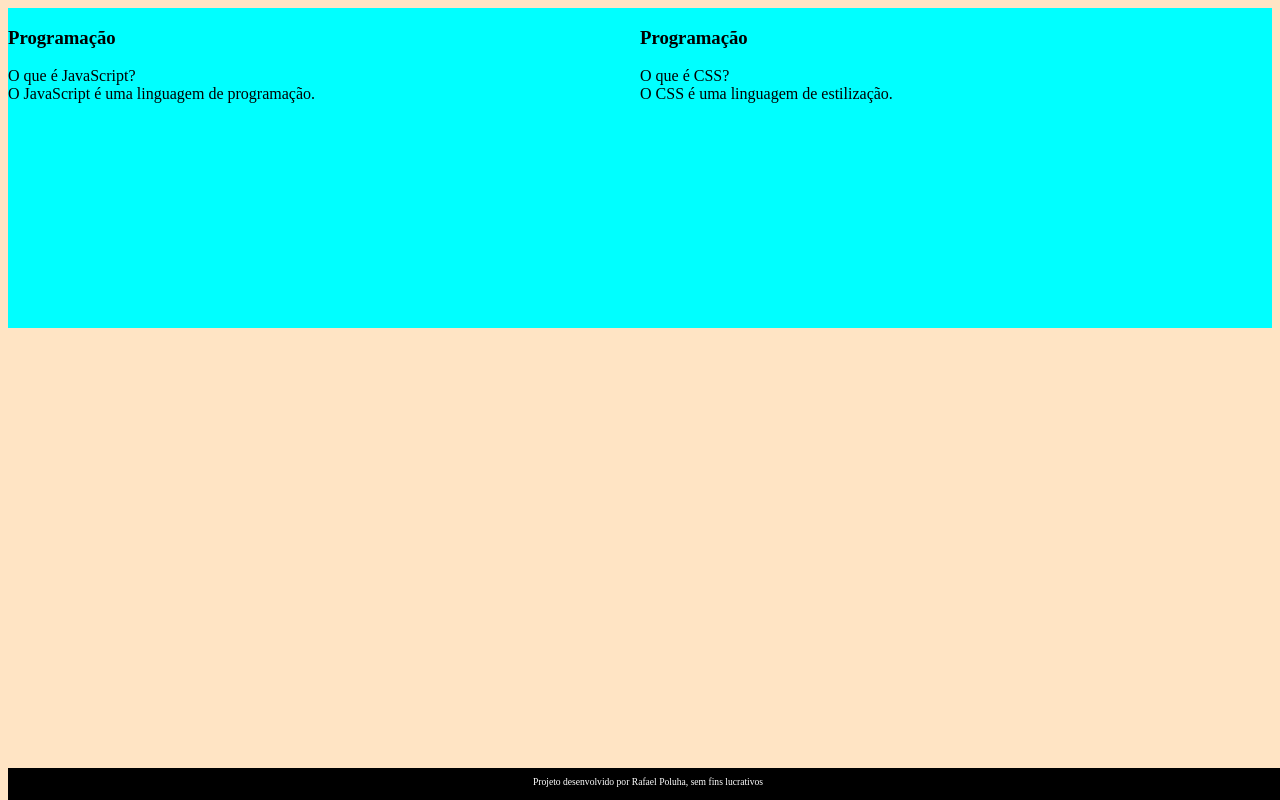
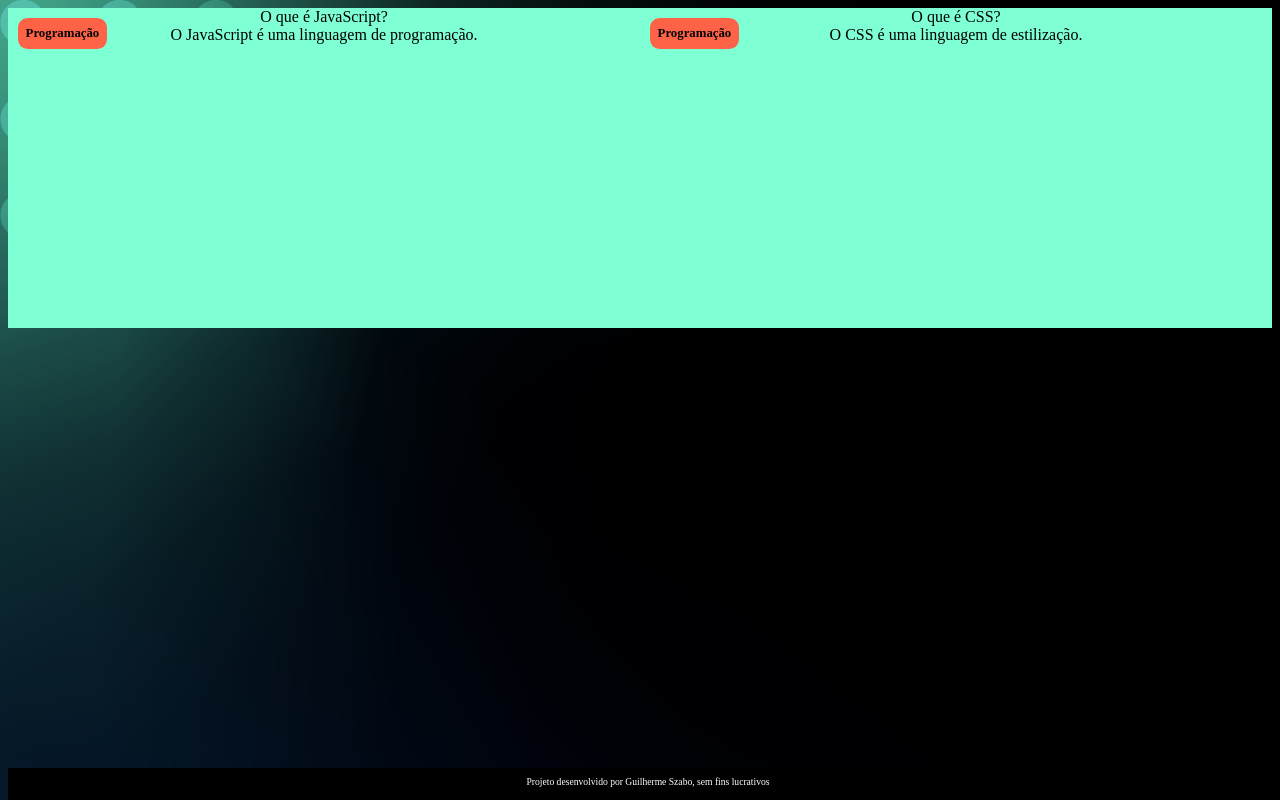
Before and after one commit to rafaelpoluha/reflashcard, a plain HTML site: page index.html in a window 1280 px wide. Drawn offline with Linux system fonts and the light colour scheme.

Commit message:
fundo de pagina

```diff
--- a/assets/style.css
+++ b/assets/style.css
@@ -1,5 +1,5 @@
 body{
-    background-color:bisque;
+    background: url('img/bg-desktop.webp');
     font-family: Bai Jamjujuree;
 }
 
@@ -26,12 +26,12 @@ footer p{
     flex-grow: 1;
     flex-basis: calc(33% - 6rem);
 }
-.cartao__couteudo{
+.cartao__conteudo{
     text-align: center;
     background-color: aquamarine;
     height: 100%;
 }
-.cartao__couteudo h3{
+.cartao__conteudo h3{
     background-color: tomato;
     text-align: left;
     padding: 0.5rem;
--- a/index.html
+++ b/index.html
@@ -34,7 +34,7 @@
             </section>
    </main>
     <footer>
-        <p>Projeto desenvolvido por Rafael Poluha, sem fins lucrativos</p>
+        <p>Projeto desenvolvido por Guilherme Szabo, sem fins lucrativos</p>
     </footer>
 </body>
 </html>
```
Also changed, not shown: assets/img/bg-desktop.webp (added), assets/img/bg-mobile.webp (added), assets/img/bg-tablet.webp (added).
